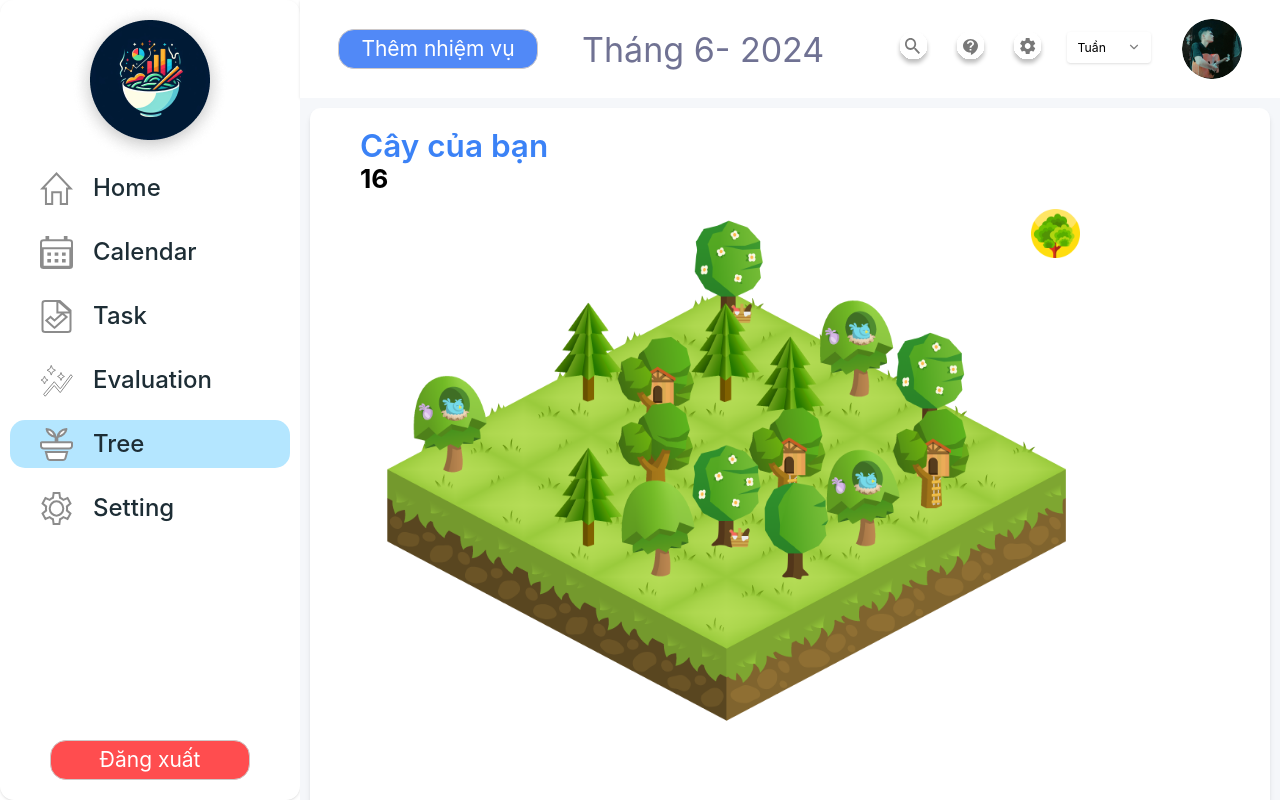
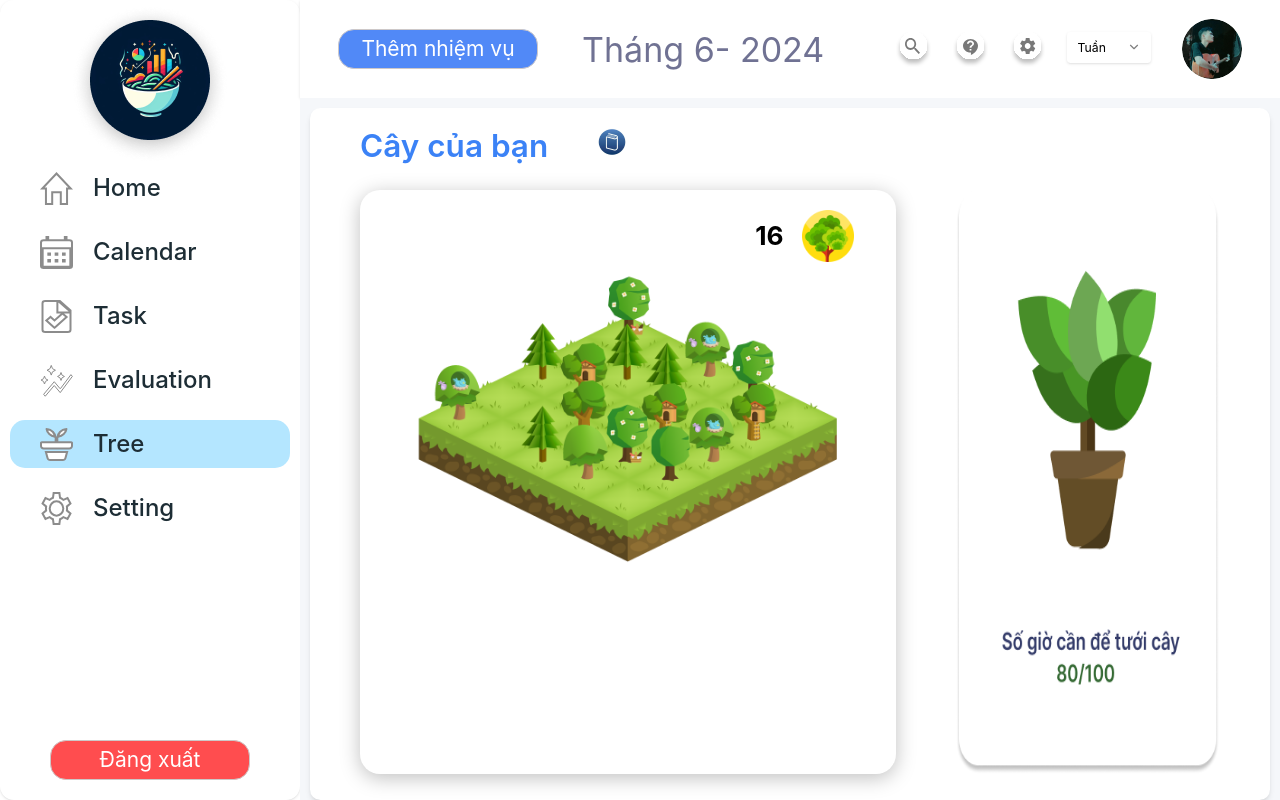
Before and after one commit to diata0210/UX-UI, a React (Vite) app: page /tree in a window 1280 px wide. Built offline with nearby package versions, Linux system fonts and the light colour scheme.

Commit message:
screen: TreePage design

```diff
--- a/src/page/TreePage.tsx
+++ b/src/page/TreePage.tsx
@@ -1,25 +1,36 @@
 import garden from '@/assets/imgs/garden.png';
+import guidebook from '@/assets/imgs/guidebook.png';
+import tree_treepage from '@/assets/imgs/tree_treepage.png';
 import treebadge from '@/assets/imgs/treebadge.png';
 type Props = {}
 
 export default function TreePage({ }: Props) {
   return (
-    <div>
-      <div className="flex flex-row items-left">
-        <div className="flex flex-row col-left">
-          <div className=" text-blue-500 text-4xl font-semibold font-inter">Cây của bạn
+    <div className="flex flex-col gap-[27px] pb-[26px] h-full">
+      <div className='flex flex-row gap-[50px]'>
+        <div className="h-full text-blue-500 text-4xl font-semibold font-inter">Cây của bạn</div>
+        <img className="h-8 w-8 rounded-full" src={guidebook} alt="guidebook" />
+      </div>
+      <div className="flex flex-row gap-[60px] h-full">
+        <div className='w-2/3 max-w-[734px] h-full pt-[20px] flex flex-col px-[42px] z-[999] bg-white/opacity-20 rounded-[20px]'
+          style={{
+            boxShadow: '0px 4px 20px 0px rgba(0, 0, 0, 0.25)'
+          }}
+        >
+          <div className="flex flex-row-reverse items-center gap-[18px]">
+            <img className="w-[52px] h-[52px]" src={treebadge} alt="Tree Badge"  />
             <div className="text-black text-3xl font-bold font-inter">16</div>
-            <div className="relative">
-              <div className="w-[734px] h-[544px] bg-white rounded-lg">
-                <img className="w-full h-full" src={garden} alt="Garden" />
-              </div>
-              <div className="w-[734px] h-[544px] bg-white rounded-lg">
-                <img className="w-14 h-14 absolute right-4 top-4" src={treebadge} alt="Tree Badge" />
-              </div>
-            </div>
+          </div>
+          <div className="relative">
+            <img className="w-full h-full" src={garden} alt="Garden" />
           </div>
         </div>
+
+        <div className='w-1/3 h-full flex items-center'>
+          <img className="w-full h-full" src={tree_treepage} alt="tree_treepage"  />
+        </div>
       </div>
+
     </div>
   )
 }
```
Also changed, not shown: src/assets/imgs/guidebook.png (added), src/assets/imgs/tree_treepage.png (added).
